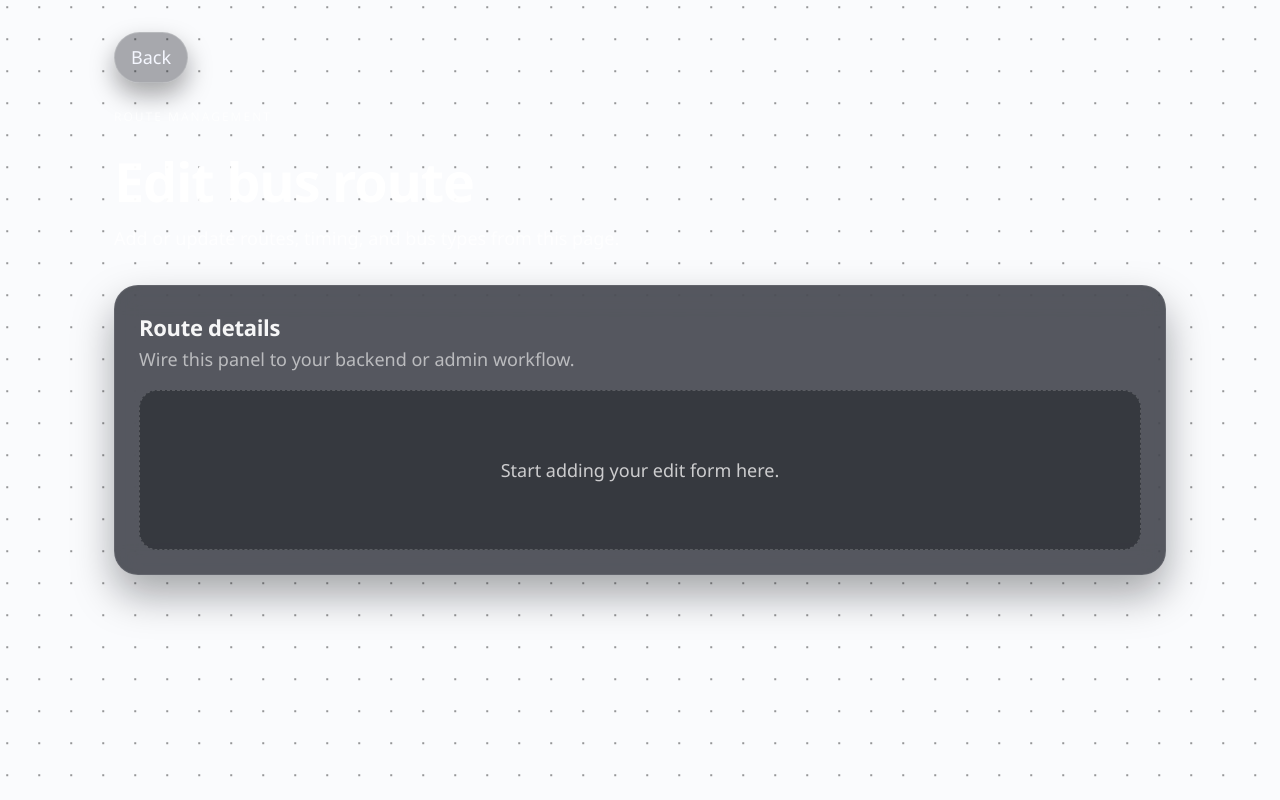
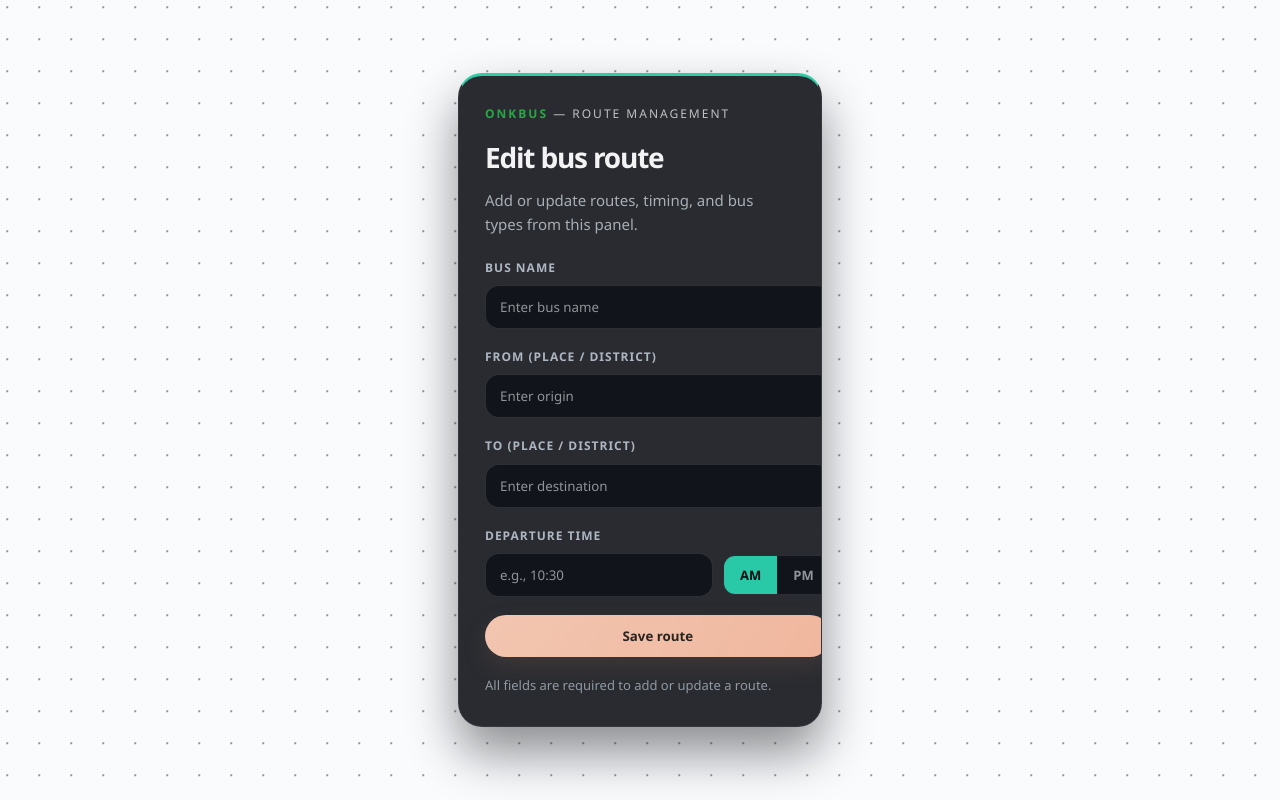
Before and after one commit to Adithyansyam/onkbus, a React (Vite) app: page /edit in a window 1280 px wide. Built offline with nearby package versions, Linux system fonts and the light colour scheme.

Commit message:
edited the edit bus route card

```diff
--- a/src/App.css
+++ b/src/App.css
@@ -204,6 +204,55 @@
   border-bottom: 1px solid rgba(255, 255, 255, 0.3);
 }
 
+/* ── Edit-page time row ── */
+.edit-time-row {
+  display: flex;
+  align-items: center;
+  gap: 10px;
+}
+
+.edit-time-input {
+  flex: 1;
+  padding: 12px 14px;
+  border-radius: 14px;
+  border: 1px solid rgba(255, 255, 255, 0.12);
+  background: rgba(15, 18, 26, 0.9);
+  color: rgba(245, 247, 251, 0.95);
+}
+
+.edit-time-input::placeholder {
+  color: rgba(255, 255, 255, 0.45);
+}
+
+.edit-time-input:focus {
+  outline: 1px solid rgba(255, 255, 255, 0.25);
+  box-shadow: 0 0 0 4px rgba(88, 220, 255, 0.18);
+}
+
+.period-toggle {
+  display: flex;
+  border-radius: 12px;
+  overflow: hidden;
+  border: 1px solid rgba(255, 255, 255, 0.12);
+  background: rgba(15, 18, 26, 0.9);
+}
+
+.toggle-btn {
+  padding: 10px 16px;
+  border: none;
+  background: transparent;
+  color: rgba(255, 255, 255, 0.55);
+  font-weight: 600;
+  font-size: 13px;
+  cursor: pointer;
+  transition: background 0.2s ease, color 0.2s ease;
+}
+
+.toggle-btn.active {
+  background: var(--accent);
+  color: #0b0d12;
+}
+
 @keyframes card-in {
   from {
     opacity: 0;
--- a/src/pages/EditBusRoute.tsx
+++ b/src/pages/EditBusRoute.tsx
@@ -1,32 +1,104 @@
-import { Link } from 'react-router-dom'
+import { useState } from 'react'
 
 function EditBusRoute() {
+  const [busName, setBusName] = useState('')
+  const [from, setFrom] = useState('')
+  const [to, setTo] = useState('')
+  const [time, setTime] = useState('')
+  const [period, setPeriod] = useState<'AM' | 'PM'>('AM')
+
+  const handleSubmit = (e: React.FormEvent<HTMLFormElement>) => {
+    e.preventDefault()
+    // TODO: wire this to your backend
+    console.log({ busName, from, to, time, period })
+    alert('Route submitted')
+  }
+
   return (
-    <div className="page edit-page">
-      <div className="topbar">
-        <Link className="menu-button menu-button-text" to="/" aria-label="Back to home">
-          Back
-        </Link>
-      </div>
+    <div className="page home-page">
+      <section className="panel route-card">
+        <div className="card-header">
+          <p className="eyebrow"><span className="brand">onKbus</span> &mdash; Route Management</p>
+          <h1 className="card-title">Edit bus route</h1>
+          <p className="card-subtitle">Add or update routes, timing, and bus types from this panel.</p>
+        </div>
 
-      <header className="hero">
-        <p className="eyebrow">Route management</p>
-        <h1>Edit bus route</h1>
-        <p className="subtitle">
-          Add or update routes, timing, and bus types from this page.
-        </p>
-      </header>
+        <form className="route-form" onSubmit={handleSubmit}>
+          <div className="form-row">
+            <label htmlFor="busName">Bus name</label>
+            <input
+              id="busName"
+              name="busName"
+              type="text"
+              value={busName}
+              onChange={(e) => setBusName(e.target.value)}
+              placeholder="Enter bus name"
+              required
+            />
+          </div>
 
-      <section className="panel-grid">
-        <div className="panel route-panel">
-          <div className="panel-header">
-            <h2>Route details</h2>
-            <p>Wire this panel to your backend or admin workflow.</p>
+          <div className="form-row">
+            <label htmlFor="fromStop">From (place / district)</label>
+            <input
+              id="fromStop"
+              name="fromStop"
+              type="text"
+              value={from}
+              onChange={(e) => setFrom(e.target.value)}
+              placeholder="Enter origin"
+              required
+            />
           </div>
-          <div className="placeholder-box">
-            Start adding your edit form here.
+
+          <div className="form-row">
+            <label htmlFor="toStop">To (place / district)</label>
+            <input
+              id="toStop"
+              name="toStop"
+              type="text"
+              value={to}
+              onChange={(e) => setTo(e.target.value)}
+              placeholder="Enter destination"
+              required
+            />
           </div>
-        </div>
+
+          <div className="form-row">
+            <label htmlFor="busTime">Departure time</label>
+            <div className="edit-time-row">
+              <input
+                id="busTime"
+                className="edit-time-input"
+                type="text"
+                value={time}
+                onChange={(e) => setTime(e.target.value)}
+                placeholder="e.g., 10:30"
+                required
+              />
+              <div className="period-toggle" role="group" aria-label="AM/PM toggle">
+                <button
+                  type="button"
+                  id="periodAM"
+                  className={period === 'AM' ? 'toggle-btn active' : 'toggle-btn'}
+                  onClick={() => setPeriod('AM')}
+                >
+                  AM
+                </button>
+                <button
+                  type="button"
+                  id="periodPM"
+                  className={period === 'PM' ? 'toggle-btn active' : 'toggle-btn'}
+                  onClick={() => setPeriod('PM')}
+                >
+                  PM
+                </button>
+              </div>
+            </div>
+          </div>
+
+          <button className="primary-button" type="submit">Save route</button>
+          <p className="form-helper">All fields are required to add or update a route.</p>
+        </form>
       </section>
     </div>
   )
```
